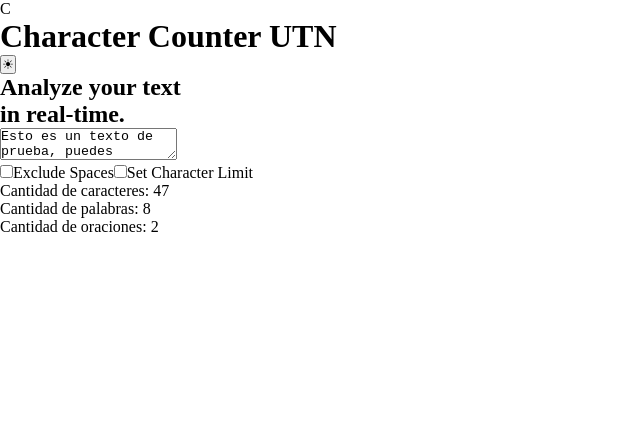
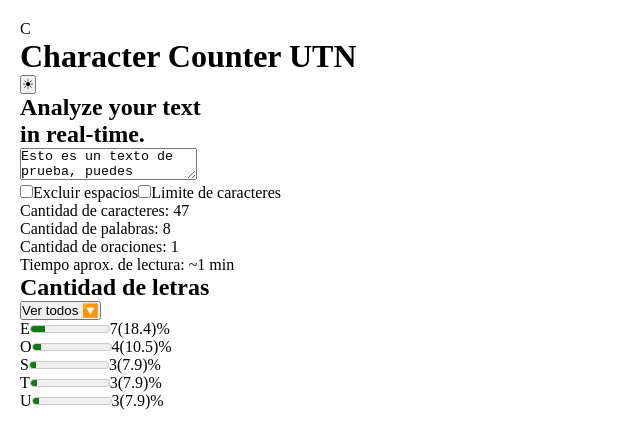
Before and after one commit to iadamolivares/proyecto-final, a React (Vite) app: page / in a window 1280 px wide. Shown: the top 448 px of the page, without its empty margins (0-640 px from the left). Built offline with nearby package versions, Linux system fonts and the light colour scheme.

Commit message:
add: Letters counter

```diff
--- a/src/App.jsx
+++ b/src/App.jsx
@@ -4,34 +4,73 @@
   const [text, setText] = useState(
     "Esto es un texto de prueba, puedes modificarlo.",
   );
-  const [excludeSpaces, setExcludeSpaces] = useState(false)
+  const [excludeSpaces, setExcludeSpaces] = useState(false);
 
-  const [limitCharacter, setLimitCharacter] = useState(false)
+  const [limitCharacter, setLimitCharacter] = useState(false);
 
-  const [limitValue,setLimitValue] = useState (10)
+  const [limitValue, setLimitValue] = useState(10);
 
-  const characters = excludeSpaces ? text.replace(/\s/g,"").length : text.length
+  const [showAll, setShowAll] = useState(false)
 
-  const words = text.trim() === "" ? 0 : text.trim().split(/\s+/).length
+  const characters = excludeSpaces
+    ? text.replace(/\s/g, "").length
+    : text.length;
 
-  const sentences = text.trim() === "" ? 0 : text.split(/[.!,?]+/).filter(sentence => sentence.trim() !== "").length
+  const words = text.trim() === "" ? 0 : text.trim().split(/\s+/).length;
+
+  const sentences =
+    text.trim() === ""
+      ? 0
+      : text.split(/[.!?]+/).filter((sentence) => sentence.trim() !== "")
+          .length;
+
+  const readingTime = Math.ceil(words / 200);
 
   const handleChangeTextarea = (e) => {
-    const value = e.target.value
+    const value = e.target.value;
     if (limitCharacter) {
       if (value.length <= limitValue) {
-        setText(value)
+        setText(value);
       }
     } else {
-      setText(value)
+      setText(value);
     }
+  };
+
+  const handleChangeInputLimit = () => {
+    setLimitCharacter(!limitCharacter);
+    const newText = text.slice(0, limitValue);
+    setText(newText);
+  };
+
+  const cleanText = text.toLowerCase().replace(/[^a-záéíóú0-9ñü]/g, "")
+  const total = cleanText.length
+
+  const dictionaryLetters = {}
+
+  cleanText.split("").forEach(letter => {
+    dictionaryLetters[letter] = (dictionaryLetters[letter] || 0) + 1
+  })
+
+  const letters = Object.entries(dictionaryLetters).map(dataLetter => {
+    const letter = dataLetter[0]
+    const amaountLetter = dataLetter[1]
+
+    const infoToRenderLetter = {
+      letterName: letter,
+      amount: amaountLetter,
+      percentage: (amaountLetter/ total) * 100
     }
 
-  const handleChangeInputLimit = () => {
-    setLimitCharacter (!limitCharacter)
-    const newText = text.slice(0, limitValue)
-  setText(newText)
-  }
+    return infoToRenderLetter
+  })
+
+  const sortLetters = letters.sort((a, b) => b.amount - a.amount)
+
+  const visibleLetters = showAll ? sortLetters : sortLetters.slice(0, 5)
+
+
+
 
   return (
     <main>
@@ -52,7 +91,7 @@
             checked={excludeSpaces}
             onChange={() => setExcludeSpaces(!excludeSpaces)}
           />
-        Exclude Spaces
+          Excluir espacios
         </label>
         <label>
           <input
@@ -60,19 +99,34 @@
             checked={limitCharacter}
             onChange={handleChangeInputLimit}
           />
-        Set Character Limit
+          Limite de caracteres
         </label>
-        {
-          limitCharacter &&
-          <input type="number"
+        {limitCharacter && (
+          <input
+            type="number"
             value={limitValue}
             onChange={(e) => setLimitValue(e.target.value)}
           />
-        }
+        )}
       </div>
       <p>Cantidad de caracteres: {characters}</p>
       <p>Cantidad de palabras: {words}</p>
       <p>Cantidad de oraciones: {sentences}</p>
+      <p>Tiempo aprox. de lectura: ~{readingTime} min</p>
+      <section>
+        <h2>Cantidad de letras</h2>
+        <button onClick={() => setShowAll(!showAll)}>{showAll ? "Ver menos 🔼" : "Ver todos 🔽"}</button>
+        <article>
+          {
+            visibleLetters.map(letter =>
+            <div key={letter.letterName}>
+            <span>{letter.letterName.toLocaleUpperCase()}</span>
+            <meter min="0" max="100" value={letter.percentage}></meter>
+            <span>{letter.amount}({letter.percentage.toFixed(1)})%</span>
+          </div>)
+          }
+        </article>
+      </section>
     </main>
   );
 };
--- a/src/index.css
+++ b/src/index.css
@@ -3,3 +3,7 @@
   padding: 0;
   box-sizing: border-box;
 }
+
+body {
+  padding: 20px;
+}
```
Lines whose indentation alone changed are shown as unchanged.
